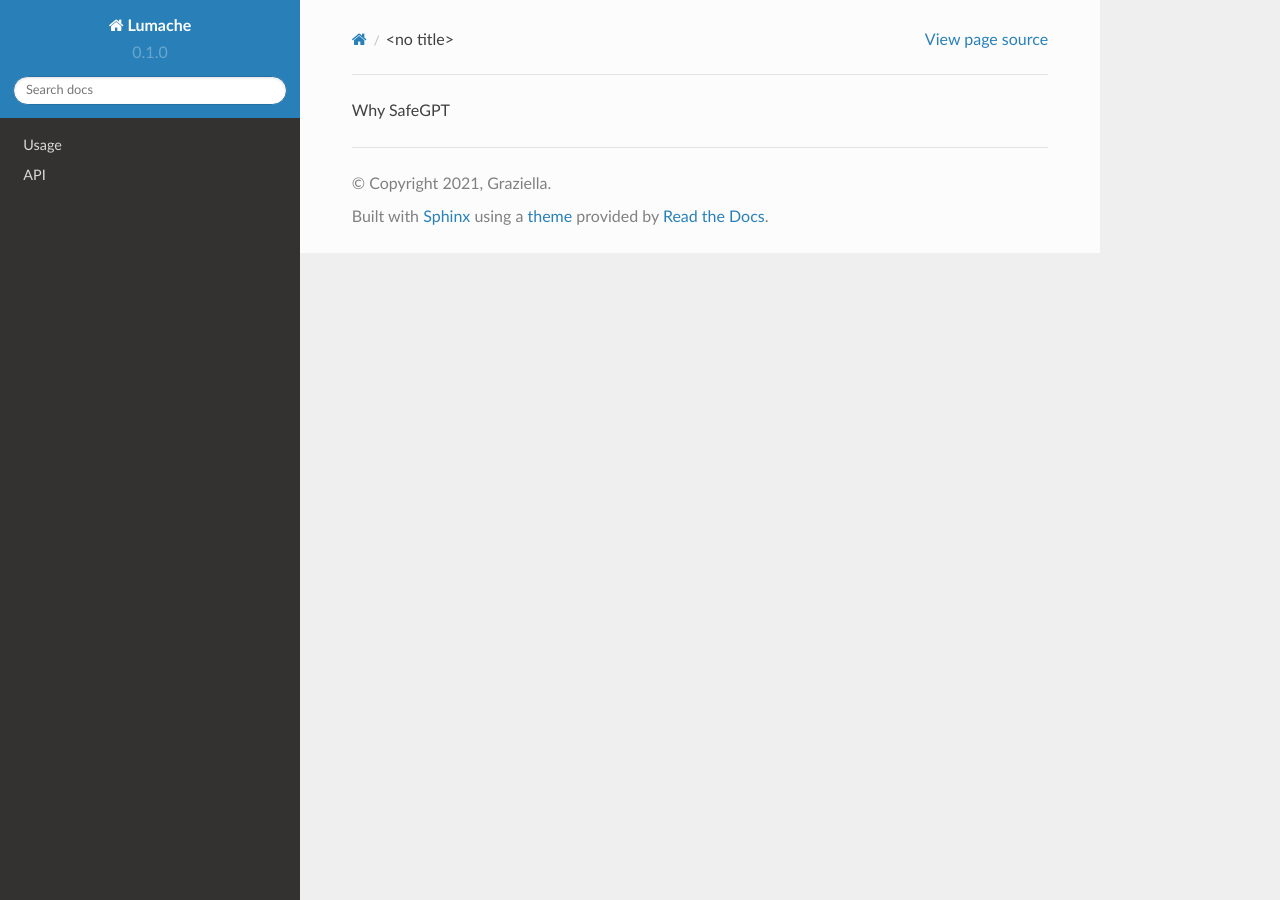
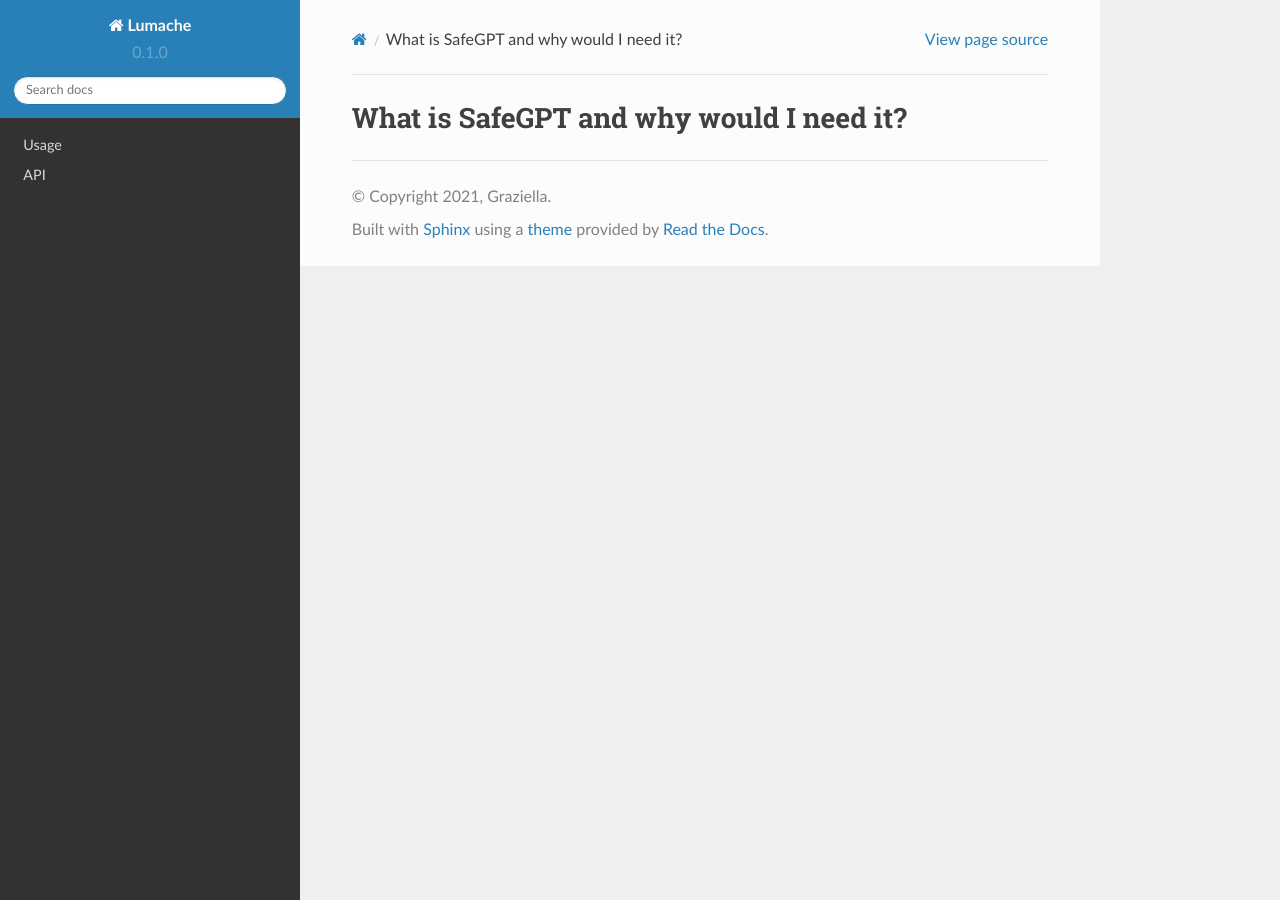
Before and after one commit to Trinityagi/Test, a Sphinx documentation site: the page built from docs/source/Intro.rst, in a window 1280 px wide. Built offline with Sphinx 7.4.7 and the Read the Docs theme 2.0.0, drawn with Linux system fonts in a browser that asks for light colours.

Commit message:
Update Intro.rst

```diff
--- a/docs/source/Intro.rst
+++ b/docs/source/Intro.rst
@@ -1 +1,2 @@
-Why SafeGPT
+What is SafeGPT and why would I need it?
+===================================
```
